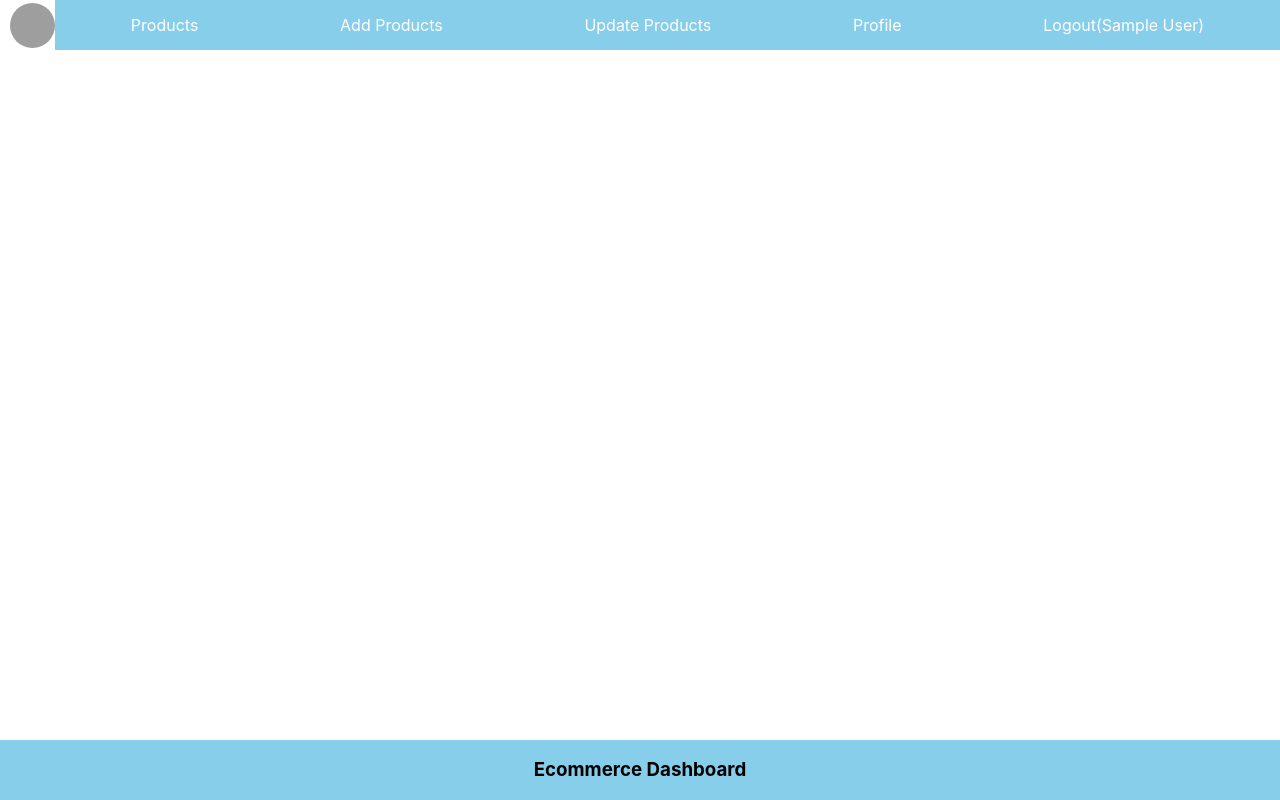
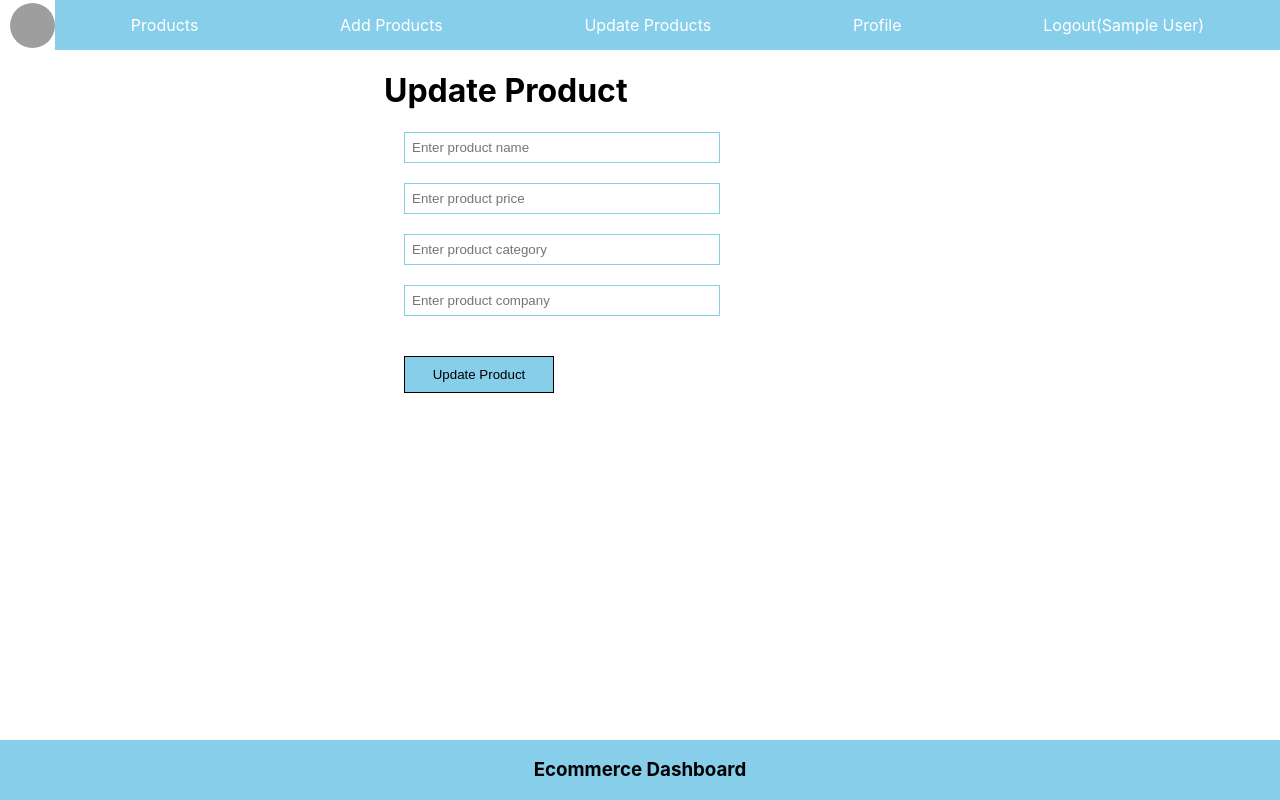
Before and after one commit to kumasumit/Ecommerce-Dashboard-FrontEnd-React, a React (Create React App) app: page /update/1 in a window 1280 px wide. Built offline with nearby package versions, Linux system fonts and the light colour scheme; no server answers; sample sign-in values are in the browser's storage; grey boxes are pictures that could not be loaded.

Commit message:
Complete Update UI Component

```diff
--- a/src/App.js
+++ b/src/App.js
@@ -7,6 +7,7 @@
 import Login from "./components/Login";
 import AddProduct from "./components/AddProduct";
 import ProductList from "./components/ProductList";
+import UpdateProduct from "./components/UpdateProduct";
 function App() {
   return (
     <div className="App">
@@ -19,7 +20,7 @@
             {/* all the components that require sign-in/login to access is protected under Private Component */}
             <Route path="/" element={<ProductList/>} />
             <Route path="/add" element={<AddProduct/>} />
-            <Route path="/update" element={<h1>Update Product Component</h1>} />
+            <Route path="/update/:id" element={<UpdateProduct/>} />
             <Route path="/logout" element={<h1> Logout Component</h1>} />
             <Route path="/profile" element={<h1>Profile Component</h1>} />
           </Route>
--- a/src/components/ProductList.js
+++ b/src/components/ProductList.js
@@ -1,4 +1,5 @@
 import React, { useEffect, useState } from 'react';
+import { Link } from 'react-router-dom';
 
 const ProductList = () => {
     const [products, setProducts] = useState([]);
@@ -50,7 +51,10 @@
                         <li>{item.name}</li>
                         <li>{item.price}</li>
                         <li>{item.category}</li>
-                        <li><button onClick={() => deleteProduct(item._id)}>Delete</button></li>
+                        <li><button onClick={() => deleteProduct(item._id)}>Delete</button>
+                        {/* ask rahul >> ???
+                        how to change this to template literal */}
+                        <Link to={"/update/"+item._id} >Update </Link></li>
                     </ul>
                 )
             }
--- /dev/null
+++ b/src/components/UpdateProduct.js
@@ -0,0 +1,55 @@
+import React, {useState, useEffect} from 'react';
+import {useParams} from 'react-router-dom';
+
+const UpdateProduct = () => {
+    const [name, setName] = useState('');
+    const [price, setPrice] = useState('');
+    const [category, setCategory] = useState('');
+    const [company, setCompnay] = useState('');
+
+    const params = useParams();
+
+    useEffect(()=>{
+        getProductDetails();
+    },[])
+
+    const getProductDetails = async ()=>{
+        console.warn(params)
+        let result = await fetch(`http://localhost:8000/product/${params.id}`);
+        result = await result.json();
+        console.warn(result)
+        setName(result.name);
+        setPrice(result.price);
+        setCategory(result.category);
+        setCompnay(result.company)
+    }
+    const updateProduct = async () => {
+        console.warn(name,price,category,company)
+    }
+
+    return (
+        <div className='product'>
+            <h1>Update Product</h1>
+            <input type="text" placeholder='Enter product name' className='inputBox'
+                value={name} onChange={(e) => { setName(e.target.value) }}
+            />
+
+            <input type="text" placeholder='Enter product price' className='inputBox'
+                value={price} onChange={(e) => { setPrice(e.target.value) }}
+            />
+
+            <input type="text" placeholder='Enter product category' className='inputBox'
+                value={category} onChange={(e) => { setCategory(e.target.value) }}
+            />
+
+            <input type="text" placeholder='Enter product company' className='inputBox'
+                value={company} onChange={(e) => { setCompnay(e.target.value) }}
+            />
+
+
+            <button onClick={updateProduct} className='appButton'>Update Product</button>
+        </div>
+    )
+}
+
+export default UpdateProduct;
```
